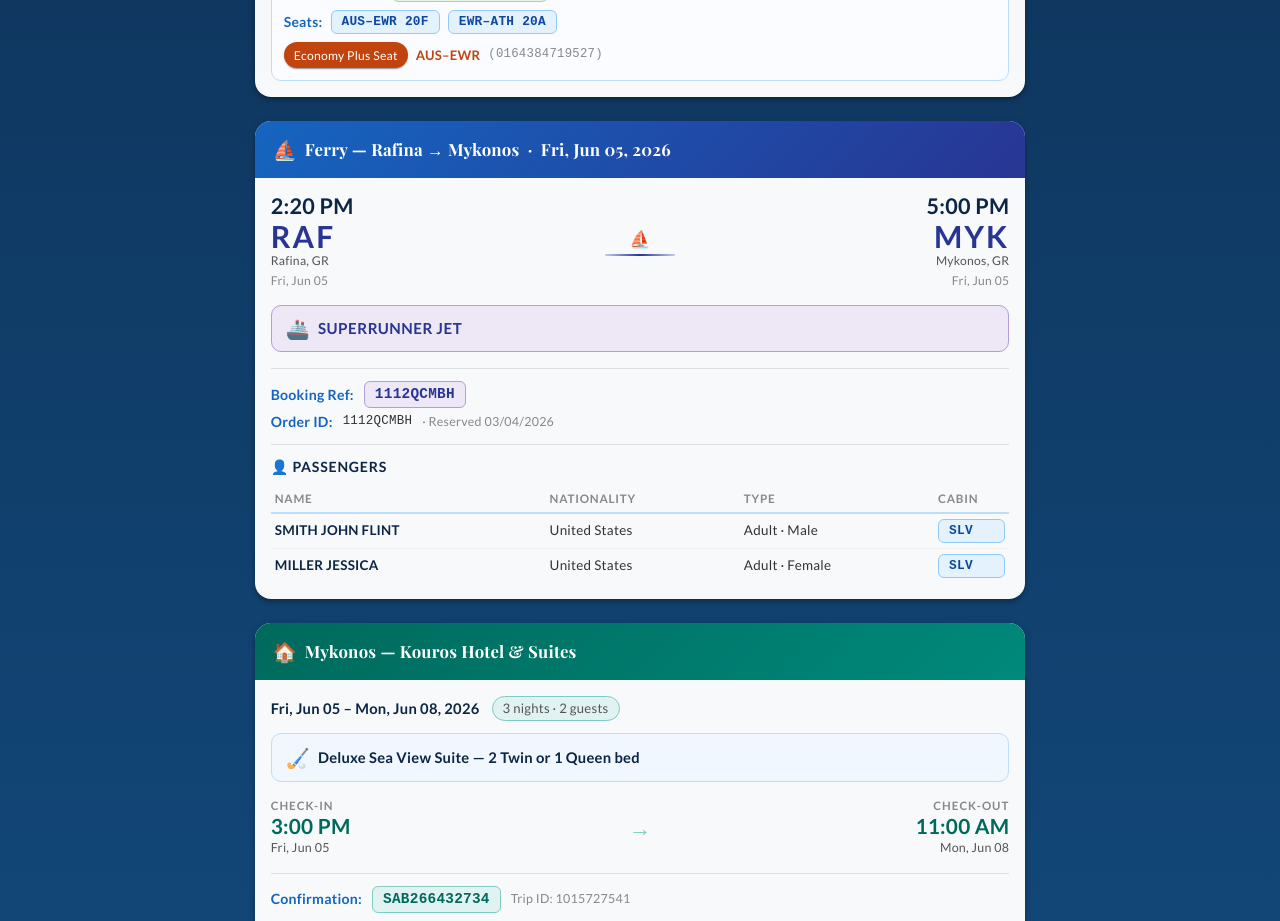
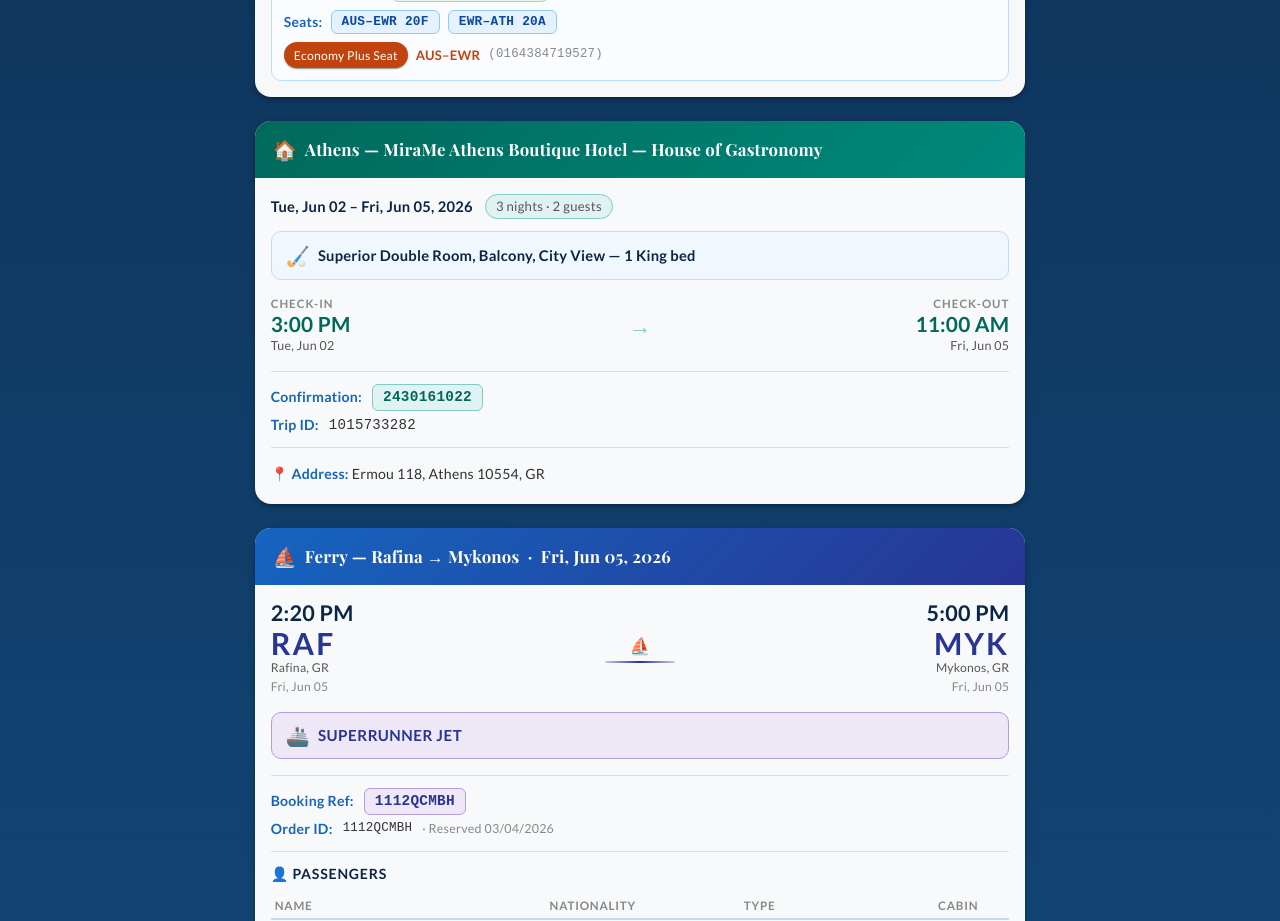
Before and after one commit to FlintShadey/Itenerary, a Vue app: page / in a window 1280 px wide. Shown: the part 1140-2061 px from the top of the page. Built offline with nearby package versions, Linux system fonts and the light colour scheme.

Commit message:
Add Jun 02 — MiraMe Athens Boutique Hotel (3 nights)

```diff
--- a/src/App.vue
+++ b/src/App.vue
@@ -155,6 +155,59 @@
               </v-card-text>
             </v-card>
 
+            <!-- Jun 02 — MiraMe Athens Boutique Hotel -->
+            <v-card hover elevation="4" class="mb-6 itinerary-card">
+              <v-card-title class="card-header card-header-hotel">
+                <span class="card-header-icon">&#127968;</span>
+                Athens &mdash; MiraMe Athens Boutique Hotel &mdash; House of Gastronomy
+              </v-card-title>
+              <v-card-text class="pa-4">
+
+                <div class="hotel-meta mb-3">
+                  <span class="hotel-dates">Tue, Jun 02 &ndash; Fri, Jun 05, 2026</span>
+                  <span class="hotel-nights">3 nights &middot; 2 guests</span>
+                </div>
+
+                <div class="hotel-room mb-4">
+                  <span class="room-type-icon">&#127953;</span>
+                  <span class="room-type-text">Superior Double Room, Balcony, City View &mdash; 1 King bed</span>
+                </div>
+
+                <!-- Check-in / Check-out -->
+                <div class="checkin-row mb-4">
+                  <div class="checkin-block">
+                    <div class="checkin-label">Check-in</div>
+                    <div class="checkin-time">3:00 PM</div>
+                    <div class="checkin-date">Tue, Jun 02</div>
+                  </div>
+                  <div class="checkin-divider">&#8594;</div>
+                  <div class="checkin-block text-right">
+                    <div class="checkin-label">Check-out</div>
+                    <div class="checkin-time">11:00 AM</div>
+                    <div class="checkin-date">Fri, Jun 05</div>
+                  </div>
+                </div>
+
+                <v-divider class="my-3"></v-divider>
+
+                <div class="confirm-row mb-1">
+                  <span class="detail-label">Confirmation:</span>
+                  <span class="confirm-code">2430161022</span>
+                </div>
+                <div class="confirm-row mb-3">
+                  <span class="detail-label">Trip ID:</span>
+                  <span style="font-family:'Courier New',monospace;color:#333;">1015733282</span>
+                </div>
+
+                <v-divider class="my-3"></v-divider>
+
+                <div class="hotel-contact">
+                  <div><span class="detail-label">&#128205; Address:</span> Ermou 118, Athens 10554, GR</div>
+                </div>
+
+              </v-card-text>
+            </v-card>
+
             <!-- Jun 05 — Ferry: Rafina → Mykonos -->
             <v-card hover elevation="4" class="mb-6 itinerary-card">
               <v-card-title class="card-header card-header-ferry">
```
